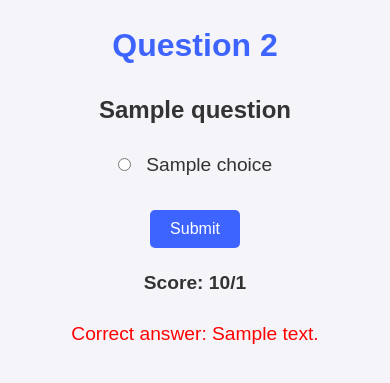
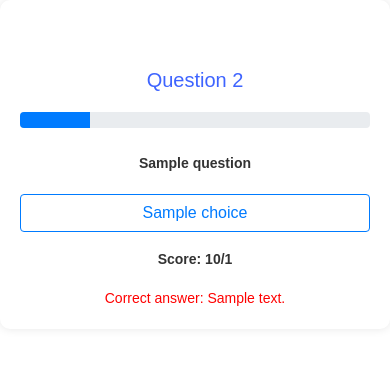
Before and after one commit to mentormahmuti/toris-trivia, a Flask app: template templates/quiz.html in a window 390 px wide. Shown: the top 383 px of the page. Run offline with Flask 3, Linux system fonts and the light colour scheme; the visitor is signed in with stand-in values (Sample User, id 1); the template is opened without the code that fills it: most values are stand-ins (such as "Sample title", 1, 10 or a date in 2020); some libraries are stand-ins or nearby versions.

Commit message:
Every answer is a button on itself

```diff
--- a/static/css/styles.css
+++ b/static/css/styles.css
@@ -117,6 +117,11 @@ a:hover {
     background-color: #3247e0;
 }
 
+/* Button styles for answers */
+.btn-block {
+    width: 100%;
+    margin-bottom: 10px;
+}
 
 /* Fade-out animation */
 .fade-out {
@@ -145,3 +150,32 @@ a:hover {
         opacity: 1;
     }
 }
+
+/* Media queries for responsiveness */
+@media (max-width: 768px) {
+    body {
+        padding: 10px;
+    }
+
+    h1 {
+        font-size: 1.5rem;
+    }
+
+    p, .score, .correct-answer {
+        font-size: 1rem;
+    }
+
+    .btn {
+        width: 100%;
+    }
+}
+
+@media (max-width: 576px) {
+    h1 {
+        font-size: 1.25rem;
+    }
+
+    p, .score, .correct-answer {
+        font-size: 0.875rem;
+    }
+}
--- a/templates/quiz.html
+++ b/templates/quiz.html
@@ -2,25 +2,29 @@
 <html>
 <head>
     <title>Quiz</title>
+    <link rel="stylesheet" href="https://stackpath.bootstrapcdn.com/bootstrap/4.5.2/css/bootstrap.min.css">
     <link rel="stylesheet" type="text/css" href="{{ url_for('static', filename='css/styles.css') }}">
+    <script src="https://code.jquery.com/jquery-3.5.1.slim.min.js"></script>
+    <script src="https://cdn.jsdelivr.net/npm/@popperjs/core@2.5.4/dist/umd/popper.min.js"></script>
+    <script src="https://stackpath.bootstrapcdn.com/bootstrap/4.5.2/js/bootstrap.min.js"></script>
     <script src="{{ url_for('static', filename='script.js') }}"></script>
 </head>
-<body>
-    <h1>Question {{ session.current_question + 1 }}</h1>
-    <p>{{ question.question }}</p>
-    <form id="quiz-form" method="post">
+<body class="container">
+    <h1 class="text-center mt-5">Question {{ session.current_question + 1 }}</h1>
+    <div class="progress mb-4">
+        <div class="progress-bar" role="progressbar" style="width: {{ (session.current_question + 1) * 10 }}%;" aria-valuenow="{{ (session.current_question + 1) * 10 }}" aria-valuemin="0" aria-valuemax="100"></div>
+    </div>
+    <p class="text-center">{{ question.question }}</p>
+    <form id="quiz-form" method="post" class="text-center">
         {% for choice in question.choices %}
-            <label>
-                <input type="radio" name="choice" value="{{ choice }}" required> {{ choice }}
-            </label>
+            <button type="submit" name="choice" value="{{ choice }}" class="btn btn-outline-primary btn-block mt-2">{{ choice }}</button>
         {% endfor %}
-        <input type="submit" value="Submit">
     </form>
-    <div class="score">
+    <div class="score text-center mt-3">
         Score: {{ score }}/{{ session.current_question }}
     </div>
     {% if correct_answer %}
-        <div class="correct-answer">
+        <div class="correct-answer text-center mt-3">
             Correct answer: {{ correct_answer }}
         </div>
     {% endif %}
```
